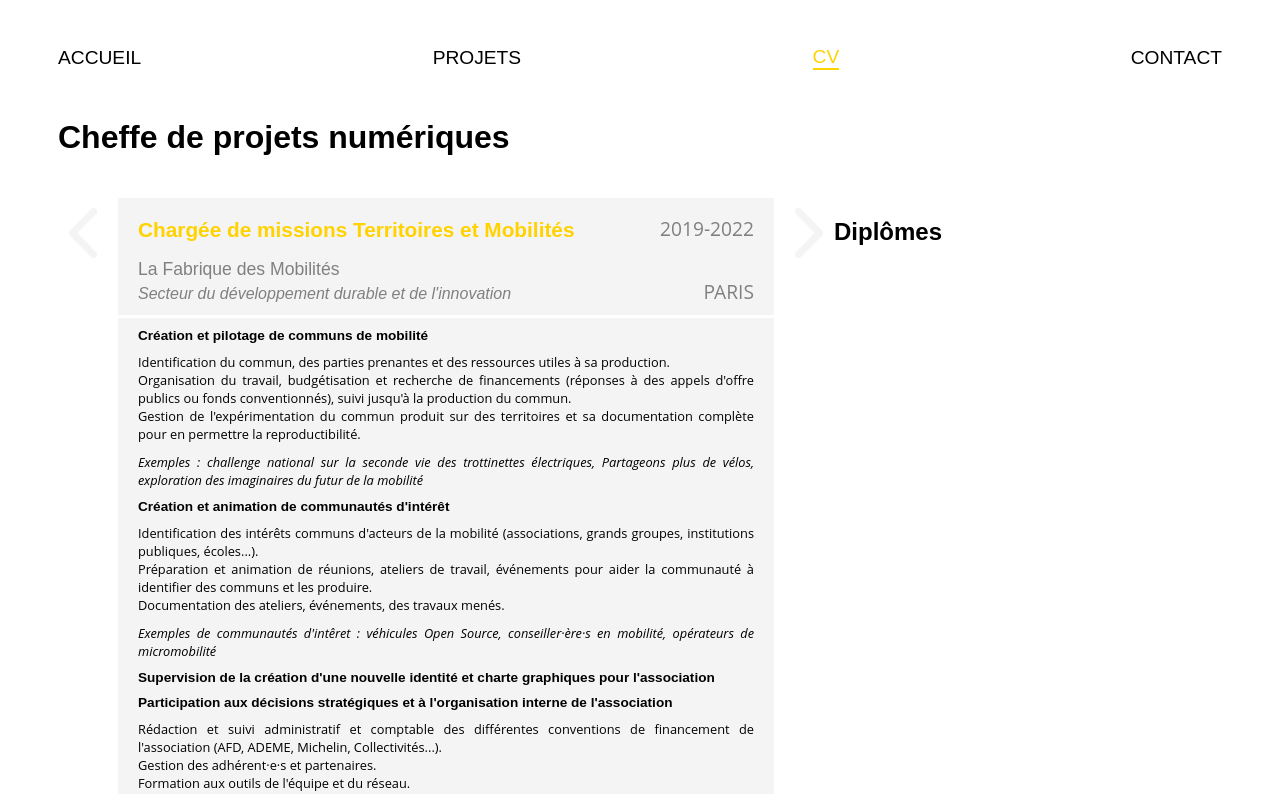
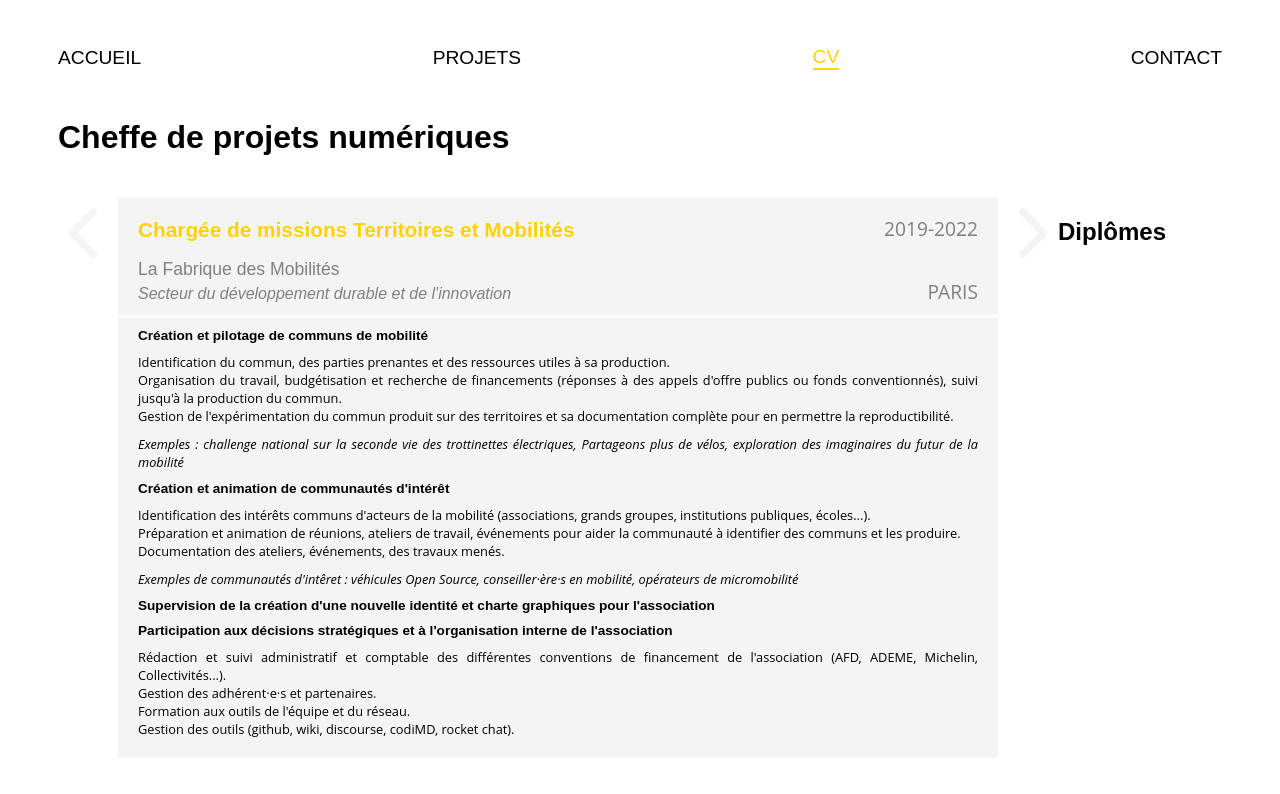
Before and after one commit to Eline31/portfolio, a React (Create React App) app: page /curriculumvitae in a window 1280 px wide. Shown: the top 794 px of the page. Built offline with nearby package versions, Linux system fonts and the light colour scheme; a web font is replaced by a local one.

Commit message:
Carrousel OK

```diff
--- a/src/Components/Carrousel/Carrousel.jsx
+++ b/src/Components/Carrousel/Carrousel.jsx
@@ -58,9 +58,7 @@ export default function Carrousel() {
               return (
                 <div
                   className={
-                    index === current
-                      ? "Xperience Xperience__active"
-                      : "Xperience"
+                    index === current ? "Xperience__active" : "Xperience"
                   }
                 >
                   <Experience
--- a/src/Components/Carrousel/Carrousel.scss
+++ b/src/Components/Carrousel/Carrousel.scss
@@ -6,6 +6,8 @@
   grid-template-columns: 50px 1fr 50px;
   grid-gap: 10px;
   width: 100%;
+  min-width: 750px;
+  max-width: 1000px;
   position: relative;
   .buttons {
     background: none;
@@ -14,10 +16,8 @@
     transition: all 300ms ease-in-out;
     margin: 10px 5px 0px 5px;
     justify-self: center;
-    .arrowLeft {
-      transform: scale(1);
-      height: 50px;
-    }
+    height: 50px;
+    .arrowLeft,
     .arrowRight {
       transform: scale(1);
       height: 50px;
@@ -38,6 +38,7 @@
       &__active {
         transform: scale(1);
         opacity: 1;
+        transition: all 600ms ease-in-out;
       }
     }
     @media only screen and (max-width: 768px) {
--- a/src/Pages/CV/CV.scss
+++ b/src/Pages/CV/CV.scss
@@ -5,7 +5,7 @@
   margin: 0px 50px;
   display: grid;
   grid-template-columns: repeat(3, 1fr);
-  grid-template-rows: 100px repeat(2, minmax(130px, 805px));
+  grid-template-rows: 100px repeat(2, minmax(130px, auto));
   h1 {
     display: block;
     margin-top: 0px;
@@ -14,7 +14,8 @@
   }
   .contentContainer {
     grid-column: span 3;
-    display: grid;
-    grid-template-columns: repeat(3, 1fr);
+    display: flex;
+    flex-direction: row;
+    flex-wrap: wrap;
   }
 }
```
